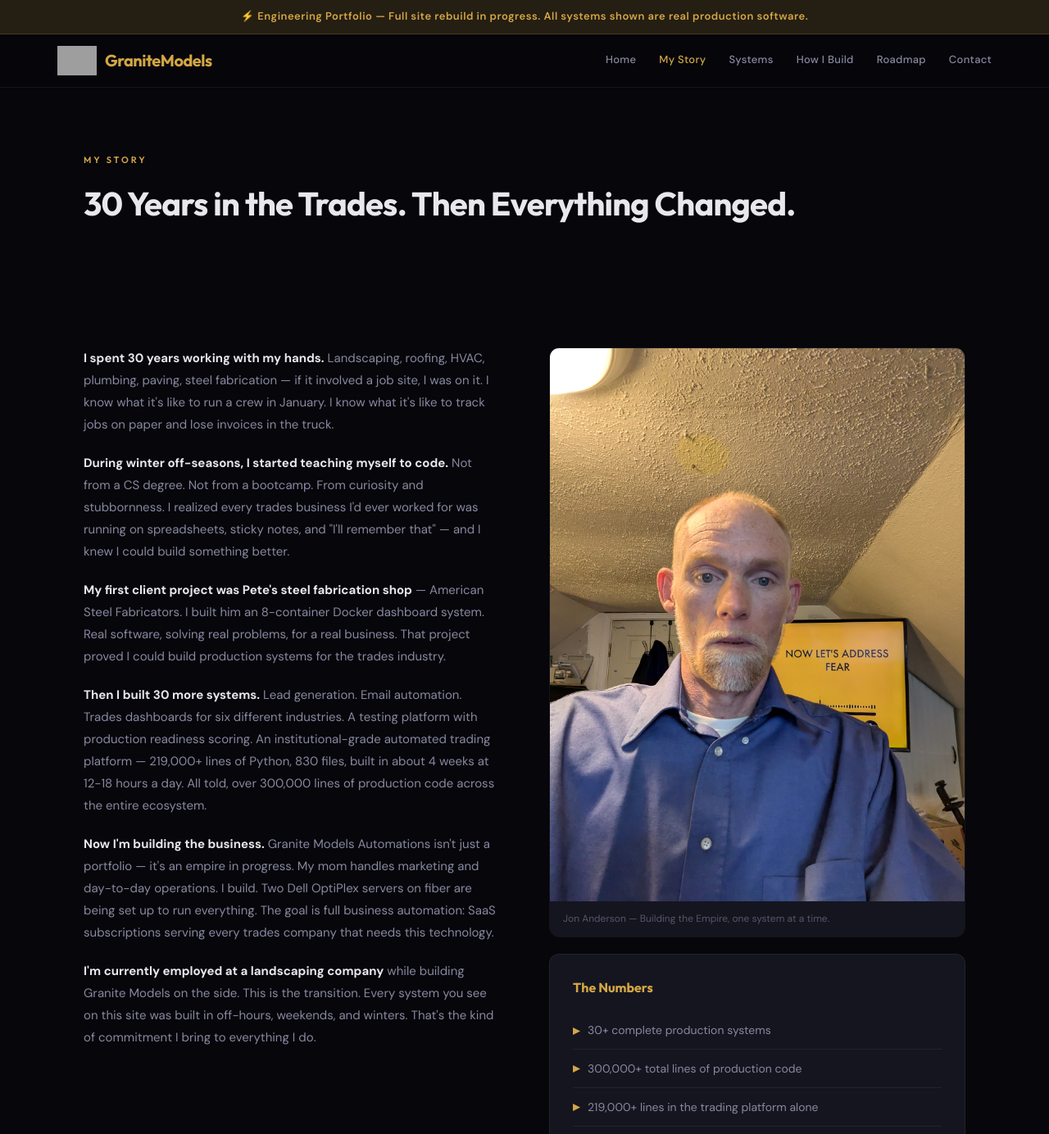
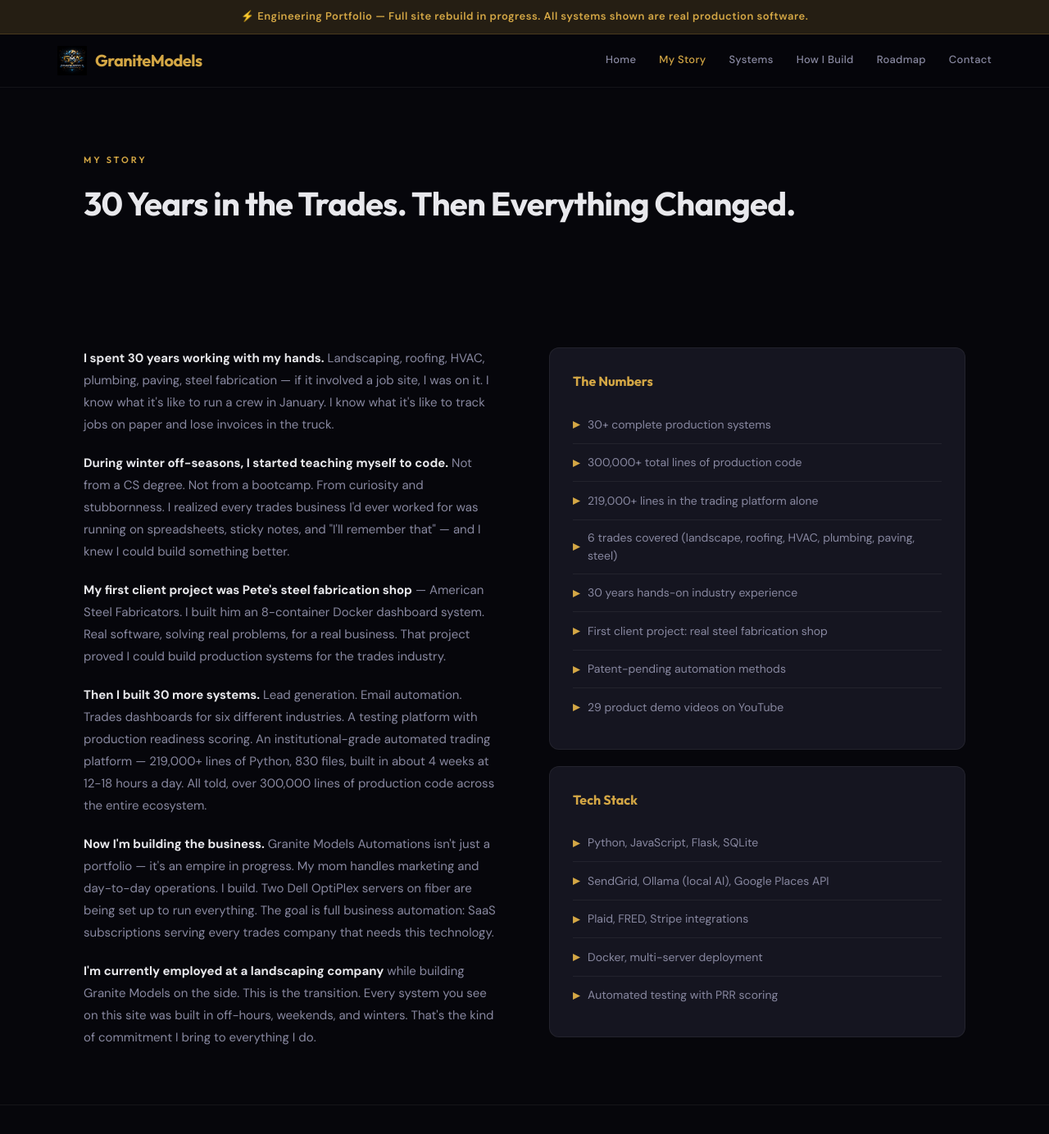
Before and after one commit to granitemodels-hub/granite-models-store, a Flask app: page /story in a window 1280 px wide. Shown: the top 1384 px of the page at 82% size. Run offline with Flask 3, Linux system fonts and the light colour scheme; some libraries are stand-ins or nearby versions; grey boxes are pictures that could not be loaded.

Commit message:
Remove photo from Story page

```diff
--- a/templates/story.html
+++ b/templates/story.html
@@ -25,10 +25,6 @@
       </div>
 
       <div>
-        <div style="margin-bottom:20px;border-radius:12px;overflow:hidden;border:1px solid var(--border)">
-          <img src="/static/jon-workspace.jpg" alt="Jon Anderson at his workspace" style="width:100%;display:block">
-          <div style="padding:12px 16px;background:var(--bg-card);font-size:12px;color:var(--text-muted)">Jon Anderson — Building the Empire, one system at a time.</div>
-        </div>
         <div class="skills-card" style="margin-bottom:20px">
           <h3>The Numbers</h3>
           <div class="skill-item"><span class="skill-check">▸</span> 30+ complete production systems</div>
```
Also changed, not shown: static/gma-logo.png (added).
